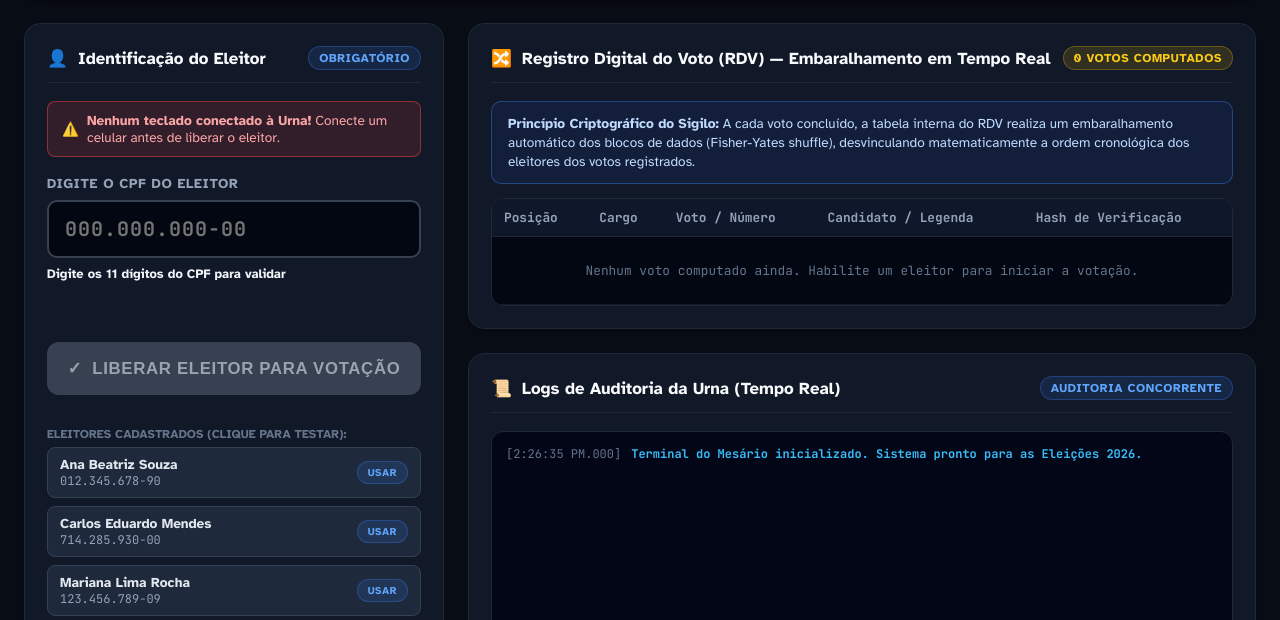
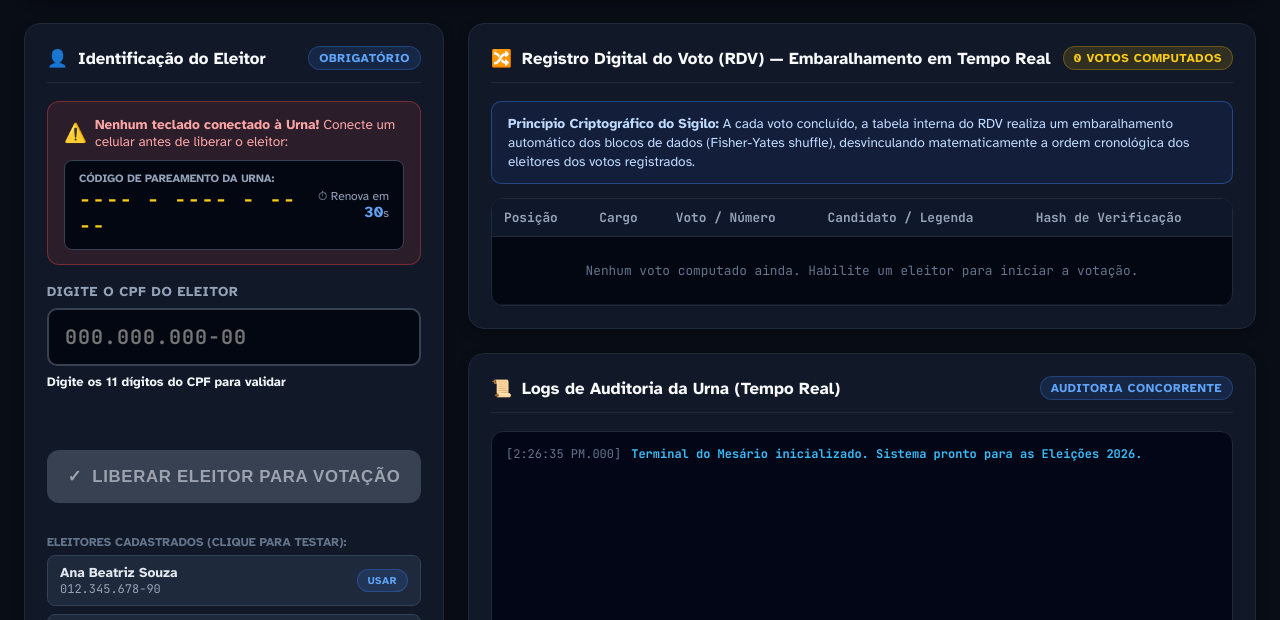
Before and after one commit to ArthurBarcelos1/Urna-Eletronica, a plain HTML site: page mesario.html in a window 1280 px wide. Shown: the part 101-721 px from the top of the page. Drawn offline with Linux system fonts and the light colour scheme; no server answers.

Commit message:
Update Teclado

```diff
--- a/js/mesario.js
+++ b/js/mesario.js
@@ -33,6 +33,8 @@ class MesarioController {
             voterNameDisplay: document.getElementById('voterNameDisplay'),
             quickVotersList: document.getElementById('quickVotersList'),
             tecladoAlertBox: document.getElementById('tecladoAlertBox'),
+            mesarioPairingCode: document.getElementById('mesarioPairingCode'),
+            mesarioTimerCount: document.getElementById('mesarioTimerCount'),
             btnDesconectarTeclado: document.getElementById('btnDesconectarTeclado'),
             btnInterromperVotacao: document.getElementById('btnInterromperVotacao'),
             btnEncerrarSecao: document.getElementById('btnEncerrarSecao'),
--- a/mesario.html
+++ b/mesario.html
@@ -48,10 +48,21 @@
                         <span class="badge badge-info">Obrigatório</span>
                     </div>
 
-                    <!-- Alerta de Teclado Desconectado -->
-                    <div id="tecladoAlertBox" style="background: rgba(239, 68, 68, 0.15); border: 1px solid rgba(239, 68, 68, 0.5); border-radius: 8px; padding: 10px 14px; font-size: 0.85rem; color: #fca5a5; display: flex; align-items: center; gap: 8px;">
-                        <span>⚠️</span>
-                        <span><strong>Nenhum teclado conectado à Urna!</strong> Conecte um celular antes de liberar o eleitor.</span>
+                    <!-- Alerta de Teclado Desconectado com Código de Pareamento de 30 segundos -->
+                    <div id="tecladoAlertBox" style="background: rgba(239, 68, 68, 0.12); border: 1px solid rgba(239, 68, 68, 0.4); border-radius: 12px; padding: 14px 16px; font-size: 0.85rem; color: #fca5a5; display: flex; flex-direction: column; gap: 10px;">
+                        <div style="display: flex; align-items: center; gap: 8px;">
+                            <span style="font-size: 1.15rem;">⚠️</span>
+                            <span><strong>Nenhum teclado conectado à Urna!</strong> Conecte um celular antes de liberar o eleitor:</span>
+                        </div>
+                        <div style="display: flex; align-items: center; justify-content: space-between; background: #030712; border: 1px solid #374151; border-radius: 8px; padding: 10px 14px;">
+                            <div style="display: flex; flex-direction: column; gap: 2px;">
+                                <span style="font-size: 0.7rem; color: #94a3b8; font-weight: 700; text-transform: uppercase;">CÓDIGO DE PAREAMENTO DA URNA:</span>
+                                <strong id="mesarioPairingCode" style="font-family: var(--font-mono); font-size: 1.25rem; color: #facc15; letter-spacing: 0.08em;">---- - ---- - ----</strong>
+                            </div>
+                            <div style="text-align: right; font-size: 0.75rem; color: #94a3b8;">
+                                <span>⏱ Renova em <strong id="mesarioTimerCount" style="color: #60a5fa; font-size: 0.95rem;">30</strong>s</span>
+                            </div>
+                        </div>
                     </div>
 
                     <div class="cpf-form-group">
```
Also changed, not shown: js/urna.js (+13 -0 lines).
